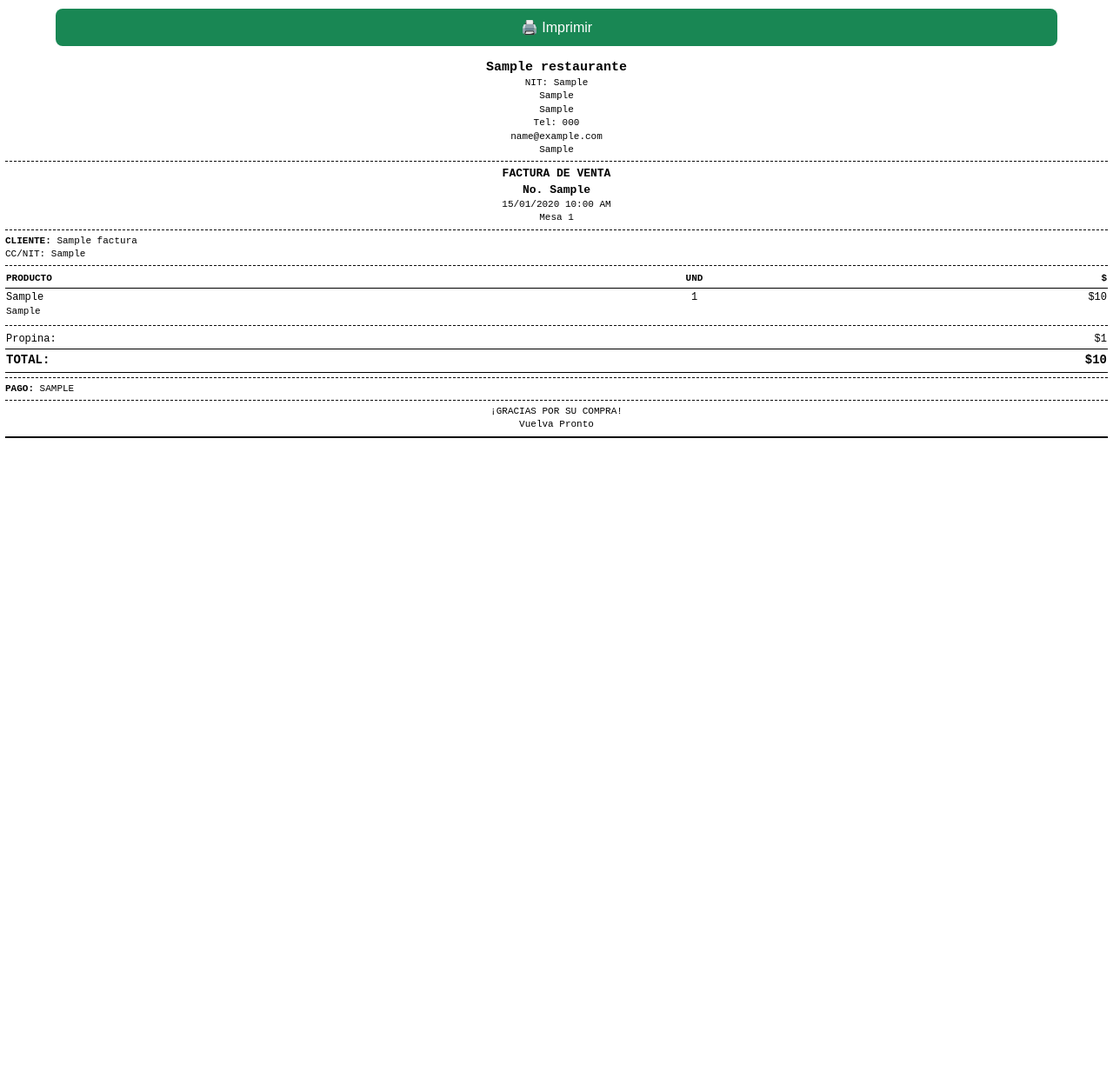
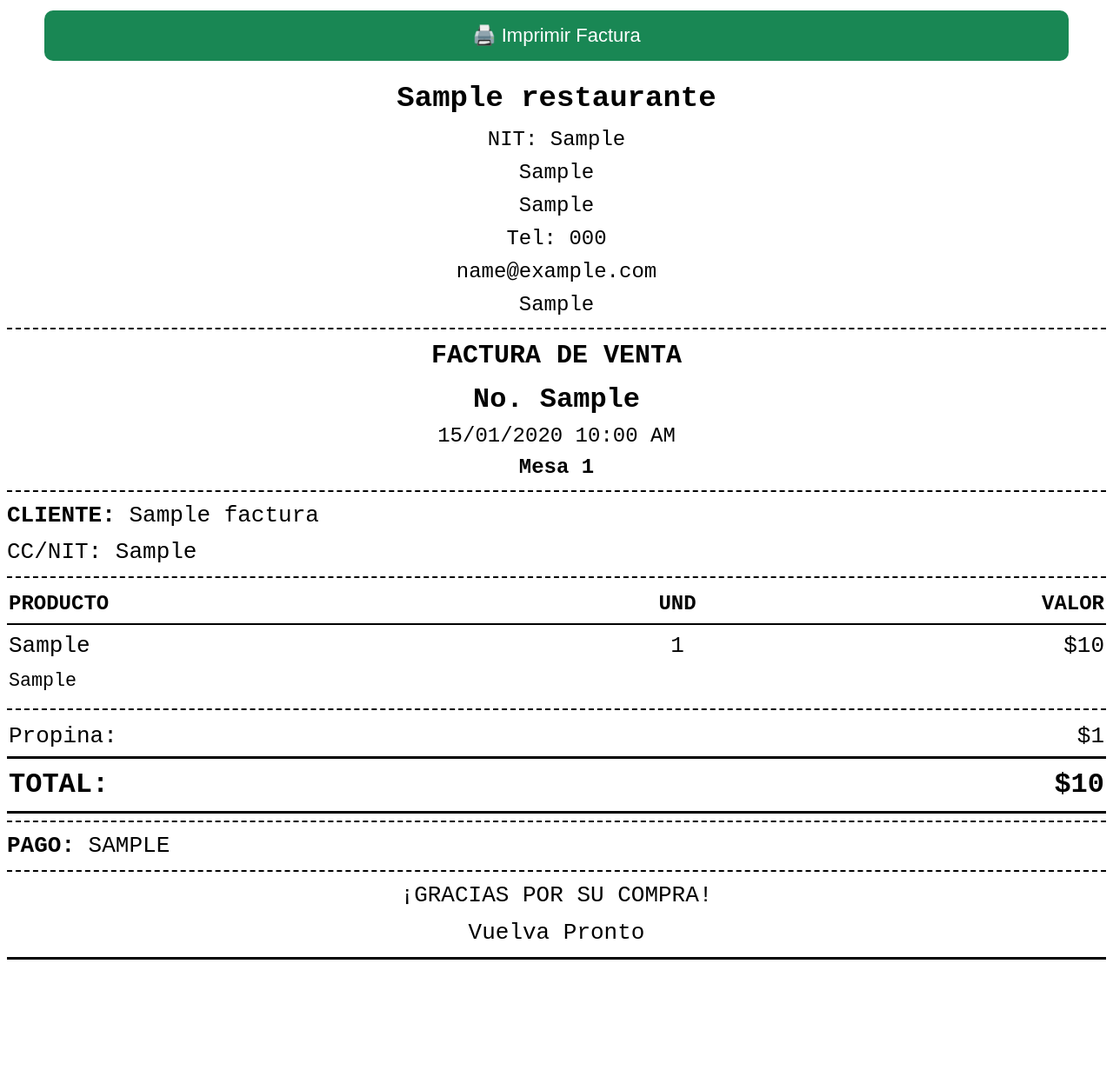
Before and after one commit to vallejoj645/Punto-saludable, a Flask app: page /factura/1/print in a window 1280 px wide. Shown: the whole page at 87% size. Before the commit the page ends 504 px from the top, so only its background shows below. Run offline with Flask 3, Linux system fonts and the light colour scheme; a user stored in the database is signed in; tables that the repository leaves empty hold one stand-in row (values such as "Sample post").

Commit message:
Add files via upload

```diff
--- a/templates/print_factura.html
+++ b/templates/print_factura.html
@@ -2,123 +2,187 @@
 <html lang="es">
 <head>
     <meta charset="UTF-8">
-    <meta name="viewport" content="width=device-width, initial-scale=1.0, maximum-scale=1.0">
+    <meta name="viewport" content="width=device-width, initial-scale=1.0, maximum-scale=1.0, user-scalable=no">
     <title>Factura {{ factura.numero_consecutivo }}</title>
     <style>
         * { margin: 0; padding: 0; box-sizing: border-box; }
+
         html, body {
             width: 100%;
             background: #fff;
             color: #000;
             font-family: 'Courier New', Courier, monospace;
-            font-size: 13px;
-            line-height: 1.4;
+            font-size: 28px;
+            line-height: 1.5;
         }
+
         .recibo {
             width: 100%;
-            max-width: 100%;
-            padding: 4px 6px;
+            padding: 6px 8px;
         }
-        .centro { text-align: center; }
-        .derecha { text-align: right; }
-        .negrita { font-weight: bold; }
-        .grande { font-size: 15px; font-weight: bold; }
-        .pequeno { font-size: 11px; }
+
+        .centro   { text-align: center; }
+        .derecha  { text-align: right; }
+        .izquierda{ text-align: left; }
+        .negrita  { font-weight: bold; }
+
+        .nombre-empresa {
+            font-size: 34px;
+            font-weight: bold;
+            text-align: center;
+            margin-bottom: 4px;
+        }
+
+        .info-empresa {
+            font-size: 24px;
+            text-align: center;
+            margin: 2px 0;
+        }
+
+        .titulo-factura {
+            font-size: 30px;
+            font-weight: bold;
+            text-align: center;
+            margin: 4px 0;
+        }
+
+        .numero-factura {
+            font-size: 32px;
+            font-weight: bold;
+            text-align: center;
+        }
+
+        .fecha-factura {
+            font-size: 24px;
+            text-align: center;
+        }
+
         .sep {
             border: none;
-            border-top: 1px dashed #000;
-            margin: 5px 0;
+            border-top: 2px dashed #000;
+            margin: 8px 0;
         }
+
         .sep-doble {
             border: none;
-            border-top: 2px solid #000;
-            margin: 5px 0;
+            border-top: 3px solid #000;
+            margin: 8px 0;
         }
-        table { width: 100%; border-collapse: collapse; }
-        table th {
-            font-size: 11px;
+
+        /* Tabla de items */
+        table {
+            width: 100%;
+            border-collapse: collapse;
+            font-size: 26px;
+        }
+
+        thead th {
+            font-size: 24px;
             font-weight: bold;
-            border-bottom: 1px solid #000;
-            padding: 2px 1px;
+            border-bottom: 2px solid #000;
+            padding: 4px 2px;
             text-align: left;
         }
-        table td { padding: 2px 1px; vertical-align: top; word-break: break-word; font-size: 12px; }
-        .col-item   { width: 55%; }
-        .col-cant   { width: 15%; text-align: center; }
-        .col-precio { width: 30%; text-align: right; }
-        .th-cant, .td-cant { text-align: center; }
-        .th-precio, .td-precio { text-align: right; }
+
+        tbody td {
+            padding: 5px 2px;
+            vertical-align: top;
+            word-break: break-word;
+        }
+
+        .col-item   { width: 54%; }
+        .col-cant   { width: 14%; text-align: center; }
+        .col-precio { width: 32%; text-align: right; }
+
+        /* Fila de total */
         .total-row td {
-            font-size: 14px;
+            font-size: 32px;
             font-weight: bold;
-            border-top: 1px solid #000;
-            border-bottom: 1px solid #000;
-            padding: 3px 1px;
+            border-top: 3px solid #000;
+            border-bottom: 3px solid #000;
+            padding: 6px 2px;
         }
-        .corte { height: 20mm; }
+
+        .subtotal-row td {
+            font-size: 26px;
+            padding: 3px 2px;
+        }
+
+        .pago-info {
+            font-size: 26px;
+            margin: 3px 0;
+        }
+
+        .pagado-badge {
+            font-size: 28px;
+            font-weight: bold;
+        }
+
+        .gracias {
+            font-size: 26px;
+            text-align: center;
+            margin: 4px 0;
+        }
+
+        .corte { height: 30mm; }
+
+        /* Botón solo en pantalla, oculto al imprimir */
         .btn-imprimir {
             display: block;
-            width: 90%;
-            margin: 10px auto;
-            padding: 12px;
-            font-size: 16px;
+            width: 92%;
+            margin: 12px auto;
+            padding: 16px;
+            font-size: 22px;
             background: #198754;
             color: #fff;
             border: none;
-            border-radius: 8px;
+            border-radius: 10px;
             cursor: pointer;
+            font-family: Arial, sans-serif;
         }
+
         @media print {
-            .btn-imprimir { display: none; }
-            html, body { font-size: 11px; }
-            table td, table th { font-size: 10px; }
-            .total-row td { font-size: 12px; }
+            .btn-imprimir { display: none !important; }
         }
     </style>
 </head>
 <body>
 
-<button class="btn-imprimir" onclick="window.print()">🖨️ Imprimir</button>
+<button class="btn-imprimir" onclick="window.print()">🖨️ Imprimir Factura</button>
 
 <div class="recibo">
 
-    <!-- Encabezado -->
-    <div class="centro">
-        <div class="grande">{{ config.nombre }}</div>
-        <div class="pequeno">NIT: {{ config.nit }}</div>
-        <div class="pequeno">{{ config.direccion }}</div>
-        <div class="pequeno">{{ config.ciudad }}</div>
-        <div class="pequeno">Tel: {{ config.telefono }}</div>
-        {% if config.email %}<div class="pequeno">{{ config.email }}</div>{% endif %}
-        <div class="pequeno">{{ config.regimen }}</div>
-    </div>
+    <!-- ENCABEZADO -->
+    <div class="nombre-empresa">{{ config.nombre }}</div>
+    <div class="info-empresa">NIT: {{ config.nit }}</div>
+    <div class="info-empresa">{{ config.direccion }}</div>
+    <div class="info-empresa">{{ config.ciudad }}</div>
+    <div class="info-empresa">Tel: {{ config.telefono }}</div>
+    {% if config.email %}<div class="info-empresa">{{ config.email }}</div>{% endif %}
+    <div class="info-empresa">{{ config.regimen }}</div>
 
     <hr class="sep">
 
-    <div class="centro">
-        <div class="negrita">FACTURA DE VENTA</div>
-        <div class="negrita">No. {{ factura.numero_consecutivo }}</div>
-        <div class="pequeno">{{ factura.fecha_emision.strftime('%d/%m/%Y %I:%M %p') }}</div>
-        {% if factura.sesion %}
-        <div class="pequeno">{{ factura.sesion.mesa.display_name }}</div>
-        {% elif factura.domicilios.first() %}
-        <div class="pequeno">DOMICILIO</div>
-        {% else %}
-        <div class="pequeno">FACTURA MANUAL</div>
-        {% endif %}
-    </div>
+    <div class="titulo-factura">FACTURA DE VENTA</div>
+    <div class="numero-factura">No. {{ factura.numero_consecutivo }}</div>
+    <div class="fecha-factura">{{ factura.fecha_emision.strftime('%d/%m/%Y %I:%M %p') }}</div>
+    {% if factura.sesion %}
+    <div class="fecha-factura negrita">{{ factura.sesion.mesa.display_name }}</div>
+    {% elif factura.domicilios.first() %}
+    <div class="fecha-factura negrita">DOMICILIO</div>
+    {% else %}
+    <div class="fecha-factura negrita">FACTURA MANUAL</div>
+    {% endif %}
 
     <hr class="sep">
 
     {% if factura.cliente_nombre %}
-    <div>
-        <div class="pequeno"><span class="negrita">CLIENTE:</span> {{ factura.cliente_nombre }}</div>
-        {% if factura.cliente_documento %}<div class="pequeno">CC/NIT: {{ factura.cliente_documento }}</div>{% endif %}
-    </div>
+    <div class="pago-info"><span class="negrita">CLIENTE:</span> {{ factura.cliente_nombre }}</div>
+    {% if factura.cliente_documento %}<div class="pago-info">CC/NIT: {{ factura.cliente_documento }}</div>{% endif %}
     <hr class="sep">
     {% endif %}
 
-    <!-- Items -->
+    <!-- TABLA DE ÍTEMS -->
     <table>
         <colgroup>
             <col class="col-item">
@@ -128,17 +192,17 @@
         <thead>
             <tr>
                 <th>PRODUCTO</th>
-                <th class="th-cant">UND</th>
-                <th class="th-precio">$</th>
+                <th style="text-align:center;">UND</th>
+                <th style="text-align:right;">VALOR</th>
             </tr>
         </thead>
         <tbody>
             {% if factura.sesion %}
                 {% for pedido in factura.sesion.pedidos %}
                 <tr>
-                    <td>{{ pedido.producto }}{% if pedido.notas %}<br><span class="pequeno">{{ pedido.notas }}</span>{% endif %}</td>
-                    <td class="td-cant">{{ pedido.cantidad }}</td>
-                    <td class="td-precio">${{ "{:,.0f}".format(pedido.total) }}</td>
+                    <td>{{ pedido.producto }}{% if pedido.notas %}<br><small>{{ pedido.notas }}</small>{% endif %}</td>
+                    <td style="text-align:center;">{{ pedido.cantidad }}</td>
+                    <td style="text-align:right;">${{ "{:,.0f}".format(pedido.total) }}</td>
                 </tr>
                 {% endfor %}
             {% else %}
@@ -147,14 +211,14 @@
                     {% for item in domicilio.items %}
                     <tr>
                         <td>{{ item.producto_nombre }}</td>
-                        <td class="td-cant">{{ item.cantidad }}</td>
-                        <td class="td-precio">${{ "{:,.0f}".format(item.subtotal) }}</td>
+                        <td style="text-align:center;">{{ item.cantidad }}</td>
+                        <td style="text-align:right;">${{ "{:,.0f}".format(item.subtotal) }}</td>
                     </tr>
                     {% endfor %}
                     <tr>
                         <td>Domicilio</td>
-                        <td class="td-cant">1</td>
-                        <td class="td-precio">${{ "{:,.0f}".format(domicilio.costo_domicilio) }}</td>
+                        <td style="text-align:center;">1</td>
+                        <td style="text-align:right;">${{ "{:,.0f}".format(domicilio.costo_domicilio) }}</td>
                     </tr>
                 {% else %}
                 <tr><td colspan="3">{{ factura.notas or 'Ingreso global' }}</td></tr>
@@ -165,38 +229,34 @@
 
     <hr class="sep">
 
-    <!-- Totales -->
+    <!-- TOTALES -->
     <table>
         {% if factura.propina and factura.propina > 0 %}
-        <tr>
+        <tr class="subtotal-row">
             <td>Propina:</td>
-            <td class="td-precio">${{ "{:,.0f}".format(factura.propina) }}</td>
+            <td style="text-align:right;">${{ "{:,.0f}".format(factura.propina) }}</td>
         </tr>
         {% endif %}
         {% if desglose %}
-        {% if desglose.efectivo %}<tr><td class="pequeno">Efectivo:</td><td class="td-precio pequeno">${{ "{:,.0f}".format(desglose.efectivo) }}</td></tr>{% endif %}
-        {% if desglose.tarjeta %}<tr><td class="pequeno">Tarjeta:</td><td class="td-precio pequeno">${{ "{:,.0f}".format(desglose.tarjeta) }}</td></tr>{% endif %}
-        {% if desglose.transferencia %}<tr><td class="pequeno">Transferencia:</td><td class="td-precio pequeno">${{ "{:,.0f}".format(desglose.transferencia) }}</td></tr>{% endif %}
+            {% if desglose.efectivo %}<tr class="subtotal-row"><td>Efectivo:</td><td style="text-align:right;">${{ "{:,.0f}".format(desglose.efectivo) }}</td></tr>{% endif %}
+            {% if desglose.tarjeta %}<tr class="subtotal-row"><td>Tarjeta:</td><td style="text-align:right;">${{ "{:,.0f}".format(desglose.tarjeta) }}</td></tr>{% endif %}
+            {% if desglose.transferencia %}<tr class="subtotal-row"><td>Transferencia:</td><td style="text-align:right;">${{ "{:,.0f}".format(desglose.transferencia) }}</td></tr>{% endif %}
         {% endif %}
         <tr class="total-row">
             <td>TOTAL:</td>
-            <td class="td-precio">${{ "{:,.0f}".format(factura.total) }}</td>
+            <td style="text-align:right;">${{ "{:,.0f}".format(factura.total) }}</td>
         </tr>
     </table>
 
     <hr class="sep">
 
-    <div>
-        <div class="pequeno"><span class="negrita">PAGO:</span> {{ factura.metodo_pago|upper if factura.metodo_pago else 'EFECTIVO' }}</div>
-        {% if factura.estado_pago == 'pagada' %}<div class="pequeno negrita">✓ PAGADO</div>{% endif %}
-    </div>
+    <div class="pago-info"><span class="negrita">PAGO:</span> {{ factura.metodo_pago|upper if factura.metodo_pago else 'EFECTIVO' }}</div>
+    {% if factura.estado_pago == 'pagada' %}<div class="pagado-badge">✓ PAGADO</div>{% endif %}
 
     <hr class="sep">
 
-    <div class="centro">
-        <div class="pequeno">¡GRACIAS POR SU COMPRA!</div>
-        <div class="pequeno">Vuelva Pronto</div>
-    </div>
+    <div class="gracias">¡GRACIAS POR SU COMPRA!</div>
+    <div class="gracias">Vuelva Pronto</div>
 
     <hr class="sep-doble">
     <div class="corte"></div>
```
